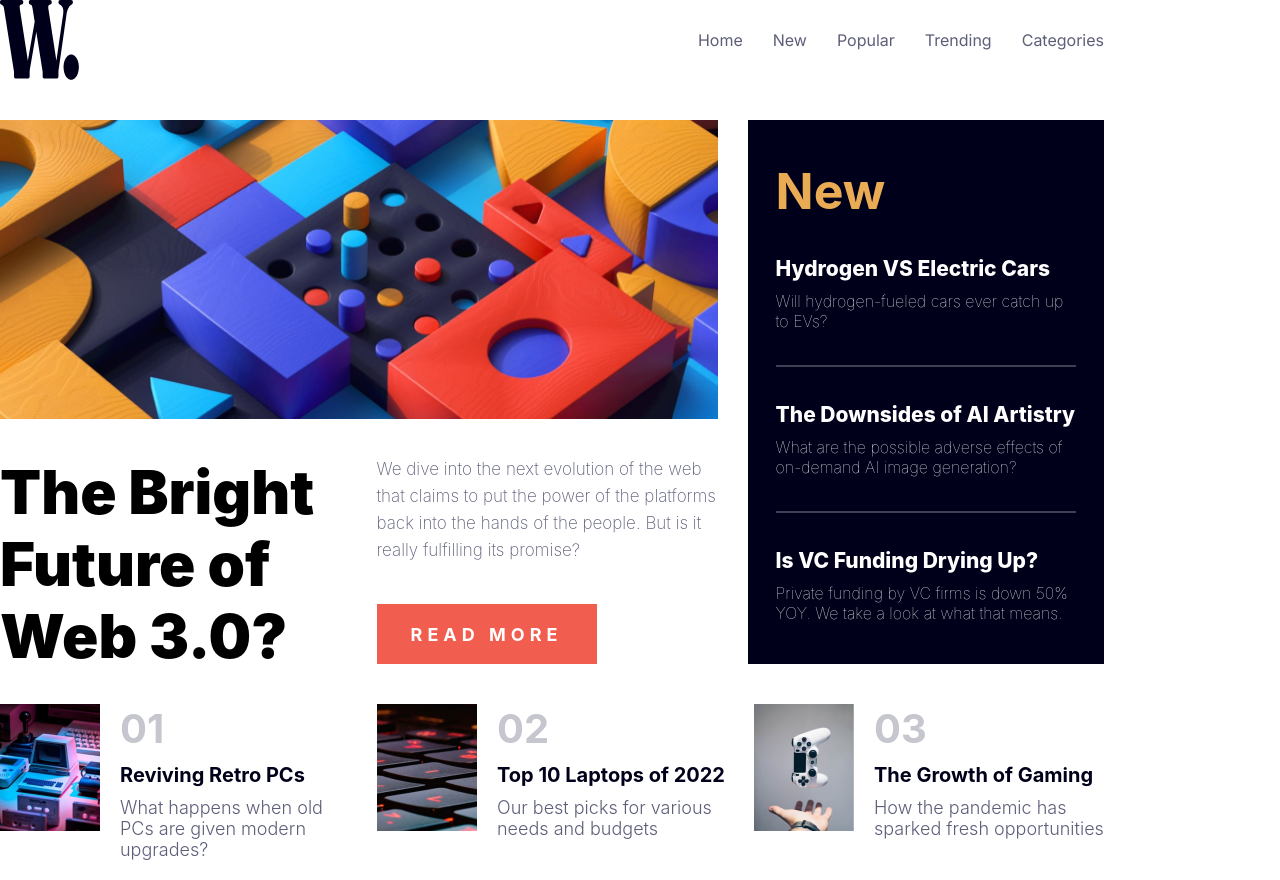
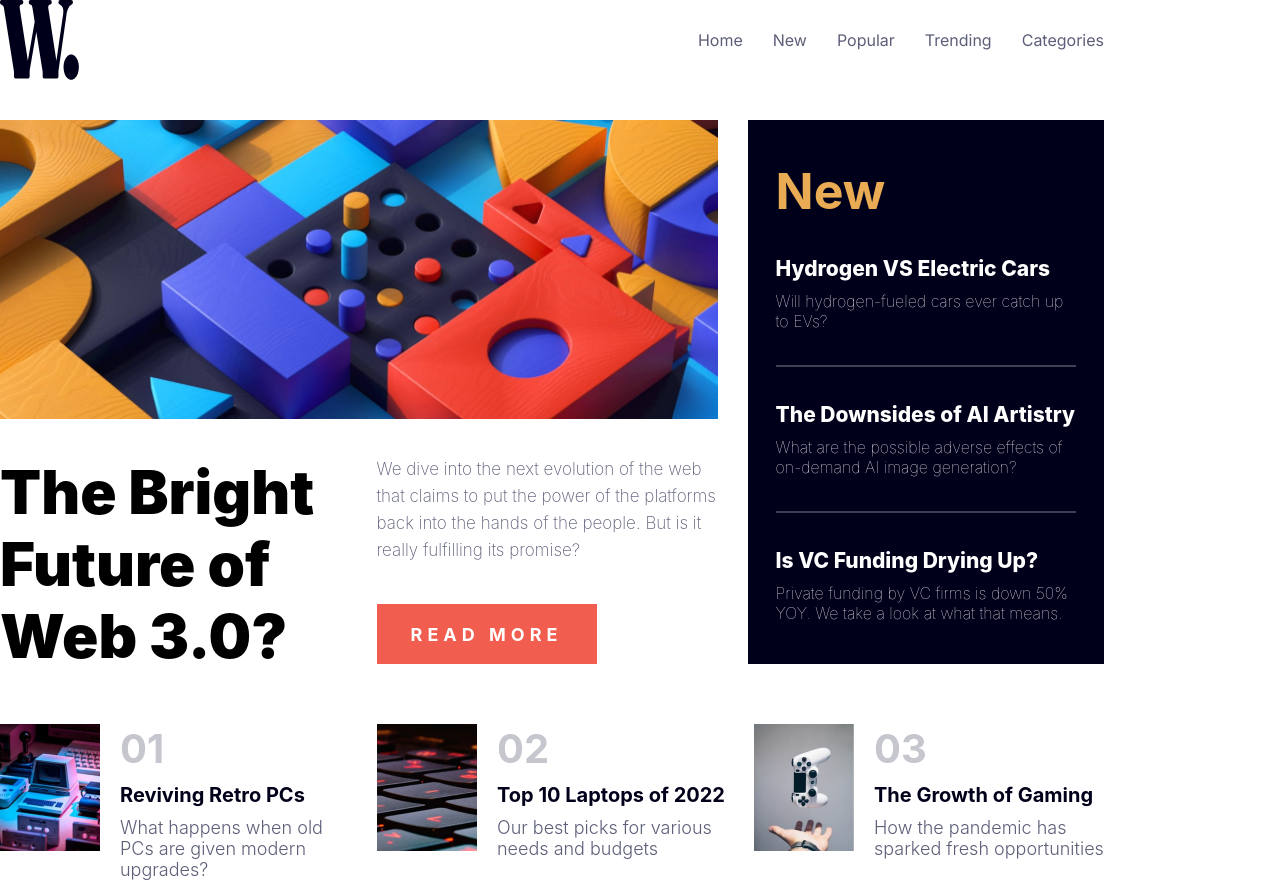
Before and after one commit to tbbui-732/news-homepage, a React (Create React App) app in the folder app/: page / in a window 1280 px wide. Built offline with nearby package versions, Linux system fonts and the light colour scheme.

Commit message:
First rendition of fully design website

```diff
--- a/app/src/App.css
+++ b/app/src/App.css
@@ -21,4 +21,5 @@
 
 .Bottom {
   width: 100%;
+  margin: 20px 0 0 0;
 }
--- a/app/src/components/MainHeading.tsx
+++ b/app/src/components/MainHeading.tsx
@@ -15,7 +15,7 @@ const MainHeading = () => {
       <div className="Top">
         <img className="HeadingImage" src={headingImage} alt="image-web-3-desktop" />
       </div>
-      <div className="Bottom">
+      <div className="MainHeadingBottom">
         <div className="HeadingTitle">{title}</div>
         <div className="HeadingReadMore">
           <div className="ReadMoreParagraph">{readmore}</div>
--- a/app/src/components/stylesheet/MainHeading.css
+++ b/app/src/components/stylesheet/MainHeading.css
@@ -17,7 +17,7 @@
   /* height: 300px; */
 }
 
-.Bottom {
+.MainHeadingBottom {
   display: flex;
   flex-direction: row;
   gap: 60px;
```
